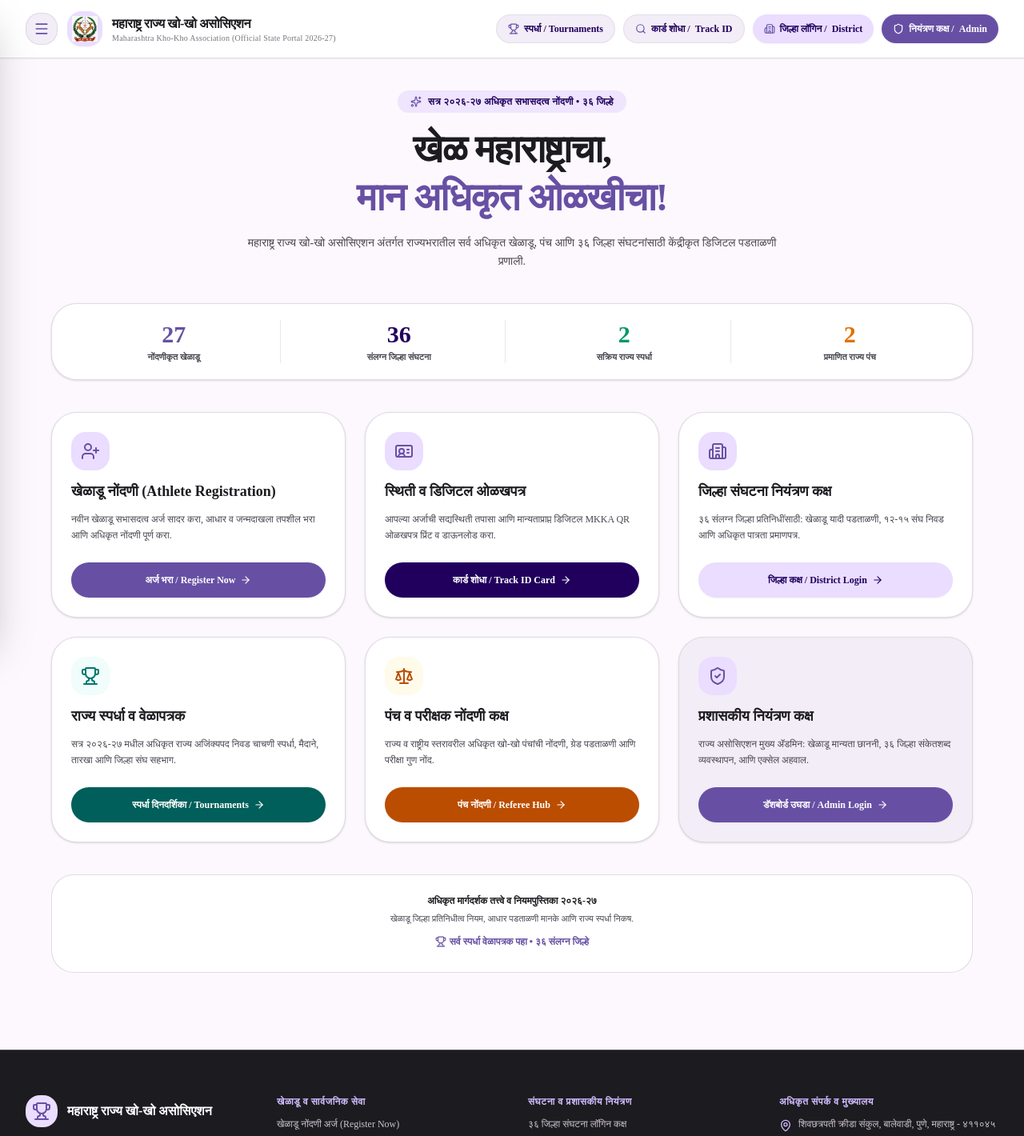
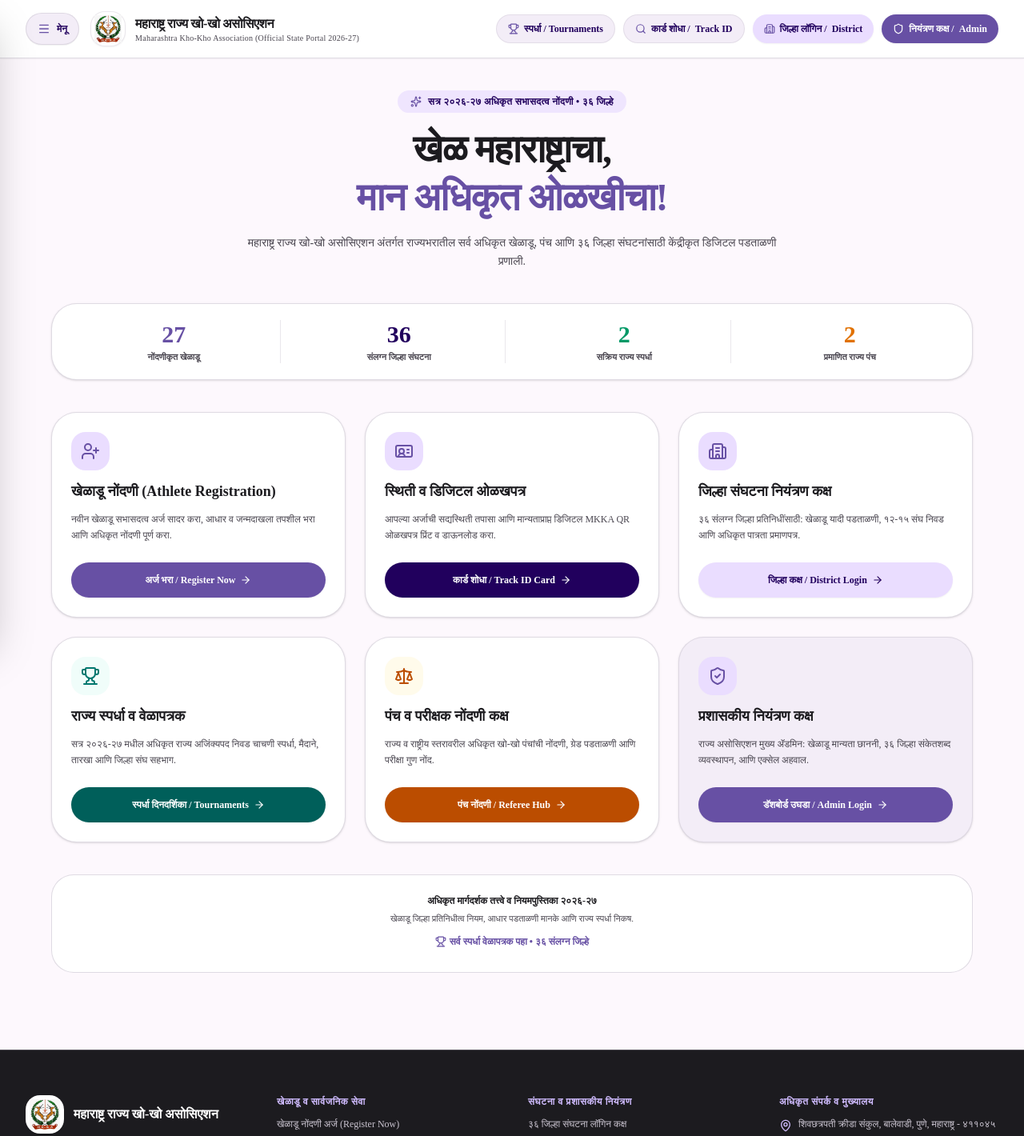
Before and after one commit to KshitijPilankar/mkka-portal, a Next.js app in the folder web/: page / in a window 1280 px wide. Shown: the top 1420 px of the page at 80% size. Built offline with nearby package versions, Linux system fonts and the light colour scheme; no server answers; the database is empty.

Commit message:
style(ui): refine navbar layout, integrate menu button pill, and ensure mkka-logo visibility across header, drawer and footer

```diff
--- a/web/src/components/navigation/AppFooter.tsx
+++ b/web/src/components/navigation/AppFooter.tsx
@@ -8,8 +8,6 @@
     ShieldCheck,
     Building2,
     Users,
-    Award,
-    ExternalLink,
 } from "lucide-react";
 
 export default function AppFooter() {
@@ -19,11 +17,15 @@
                 {/* 4-Column Grid */}
                 <div className="grid grid-cols-1 md:grid-cols-2 lg:grid-cols-4 gap-8 lg:gap-10">
 
-                    {/* Column 1: Association Brand & Info */}
+                    {/* Column 1: Association Brand with Official Logo */}
                     <div className="space-y-4">
                         <div className="flex items-center gap-3">
-                            <div className="w-10 h-10 rounded-2xl bg-[#EADDFF] flex items-center justify-center text-[#6750A4]">
-                                <Trophy className="w-6 h-6" />
+                            <div className="w-12 h-12 rounded-2xl bg-white p-1 border border-white/20 shadow-xs flex items-center justify-center shrink-0">
+                                <img
+                                    src="/mkka-logo.png"
+                                    alt="MKKA Logo"
+                                    className="w-full h-full object-contain"
+                                />
                             </div>
                             <h3 className="font-extrabold text-sm sm:text-base leading-snug">
                                 महाराष्ट्र राज्य खो-खो असोसिएशन
@@ -32,7 +34,7 @@
                         <p className="text-xs text-[#CAC4D0] leading-relaxed">
                             राज्यभरातील सर्व अधिकृत खो-खो खेळाडू, पंच आणि ३६ जिल्हा संघटनांसाठी केंद्रीयकृत डिजिटल पडताळणी व अजिंक्यपद व्यवस्थापन प्रणाली.
                         </p>
-                        <div className="inline-flex items-center gap-1.5 px-3 py-1.5 rounded-full bg-white/10 text-[11px] text-[#EADDFF] font-medium">
+                        <div className="inline-flex items-center gap-1.5 px-3 py-1.5 rounded-full bg-white/10 text-[11px] text-[#EADDFF] font-medium border border-white/10">
                             <ShieldCheck className="w-3.5 h-3.5 text-emerald-400" />
                             <span>मान्यताप्राप्त राज्य क्रीडा संघटना</span>
                         </div>
@@ -45,23 +47,23 @@
                         </h4>
                         <ul className="space-y-2 text-xs text-[#CAC4D0]">
                             <li>
-                                <Link href="/register" className="hover:text-white transition-colors flex items-center gap-1.5">
-                                    <span>खेळाडू नोंदणी अर्ज (Register Now)</span>
+                                <Link href="/register" className="hover:text-white transition-colors">
+                                    खेळाडू नोंदणी अर्ज (Register Now)
                                 </Link>
                             </li>
                             <li>
-                                <Link href="/track" className="hover:text-white transition-colors flex items-center gap-1.5">
-                                    <span>अर्ज स्थिती व QR ओळखपत्र (Track ID)</span>
+                                <Link href="/track" className="hover:text-white transition-colors">
+                                    अर्ज स्थिती व QR ओळखपत्र (Track ID)
                                 </Link>
                             </li>
                             <li>
-                                <Link href="/tournaments" className="hover:text-white transition-colors flex items-center gap-1.5">
-                                    <span>राज्य अजिंक्यपद स्पर्धा कॅलेंडर</span>
+                                <Link href="/tournaments" className="hover:text-white transition-colors">
+                                    राज्य अजिंक्यपद स्पर्धा कॅलेंडर
                                 </Link>
                             </li>
                             <li>
-                                <Link href="/officials/referees" className="hover:text-white transition-colors flex items-center gap-1.5">
-                                    <span>पंच व परीक्षक नोंदणी कक्ष (Referee Hub)</span>
+                                <Link href="/officials/referees" className="hover:text-white transition-colors">
+                                    पंच व परीक्षक नोंदणी कक्ष (Referee Hub)
                                 </Link>
                             </li>
                         </ul>
@@ -74,23 +76,23 @@
                         </h4>
                         <ul className="space-y-2 text-xs text-[#CAC4D0]">
                             <li>
-                                <Link href="/district/login" className="hover:text-white transition-colors flex items-center gap-1.5">
-                                    <span>३६ जिल्हा संघटना लॉगिन कक्ष</span>
+                                <Link href="/district/login" className="hover:text-white transition-colors">
+                                    ३६ जिल्हा संघटना लॉगिन कक्ष
                                 </Link>
                             </li>
                             <li>
-                                <Link href="/association/players/approvals" className="hover:text-white transition-colors flex items-center gap-1.5">
-                                    <span>खेळाडू नोंदणी छाननी व पडताळणी</span>
+                                <Link href="/association/players/approvals" className="hover:text-white transition-colors">
+                                    खेळाडू नोंदणी छाननी व पडताळणी
                                 </Link>
                             </li>
                             <li>
-                                <Link href="/association/tournaments" className="hover:text-white transition-colors flex items-center gap-1.5">
-                                    <span>अधिकृत स्पर्धा घोषणा व DOB मर्यादा</span>
+                                <Link href="/association/tournaments" className="hover:text-white transition-colors">
+                                    अधिकृत स्पर्धा घोषणा व DOB मर्यादा
                                 </Link>
                             </li>
                             <li>
-                                <Link href="/association/login" className="hover:text-white transition-colors flex items-center gap-1.5">
-                                    <span>प्रशासकीय नियंत्रण कक्ष (State Admin)</span>
+                                <Link href="/association/login" className="hover:text-white transition-colors">
+                                    प्रशासकीय नियंत्रण कक्ष (State Admin)
                                 </Link>
                             </li>
                         </ul>
--- a/web/src/components/navigation/AppNavbar.tsx
+++ b/web/src/components/navigation/AppNavbar.tsx
@@ -13,19 +13,16 @@
     UserPlus,
     Scale,
     Award,
-    FileText,
-    Phone,
     Home,
-    CheckCircle,
+    CheckCircle2,
     ChevronRight,
-    ExternalLink,
+    ShieldCheck,
 } from "lucide-react";
 
 export default function AppNavbar() {
     const [isOpen, setIsOpen] = useState(false);
     const pathname = usePathname();
 
-    // Close sidebar on route change or ESC key
     useEffect(() => {
         setIsOpen(false);
     }, [pathname]);
@@ -40,45 +37,42 @@
 
     return (
         <>
-            {/* 1. TOP STICKY PROFESSIONAL HEADER */}
+            {/* 1. PROFESSIONAL STICKY HEADER */}
             <header className="sticky top-0 z-40 w-full bg-white/95 backdrop-blur-md border-b border-[#CAC4D0]/60 shadow-xs">
-                <div className="max-w-7xl mx-auto px-4 sm:px-6 lg:px-8 h-18 flex items-center justify-between gap-3">
+                <div className="max-w-7xl mx-auto px-4 sm:px-6 lg:px-8 h-18 flex items-center justify-between gap-4">
 
-                    {/* Left: Hamburger Button + Association Brand */}
-                    <div className="flex items-center gap-3">
+                    {/* Brand Identity with Integrated Menu Trigger */}
+                    <div className="flex items-center gap-3.5">
                         <button
                             type="button"
                             onClick={() => setIsOpen(true)}
-                            aria-label="Open Navigation Menu"
-                            className="w-10 h-10 rounded-2xl bg-[#F3EDF7] hover:bg-[#EADDFF] flex items-center justify-center text-[#1C1B1F] transition-all cursor-pointer border border-[#CAC4D0]/50 active:scale-95"
+                            aria-label="Navigation Menu"
+                            className="inline-flex items-center gap-2 h-10 px-3.5 rounded-full bg-[#F3EDF7] hover:bg-[#EADDFF] text-[#21005D] text-xs font-bold transition-all border border-[#CAC4D0]/50 active:scale-95 cursor-pointer shadow-2xs"
                         >
-                            <Menu className="w-5 h-5 text-[#6750A4]" />
+                            <Menu className="w-4 h-4 text-[#6750A4]" />
+                            <span className="hidden sm:inline">मेनू</span>
                         </button>
 
                         <Link href="/" className="flex items-center gap-3 group">
-                            <div className="w-11 h-11 rounded-2xl bg-[#EADDFF] p-1.5 flex items-center justify-center shadow-xs group-hover:scale-105 transition-all">
+                            <div className="relative w-11 h-11 shrink-0 rounded-2xl bg-white p-1 flex items-center justify-center border border-[#CAC4D0]/40 shadow-xs group-hover:scale-105 transition-all">
                                 <img
-                                    src="/logo.png"
-                                    alt="MKKA Logo"
+                                    src="/mkka-logo.png"
+                                    alt="MKKA State Logo"
                                     className="w-full h-full object-contain"
-                                    onError={(e) => {
-                                        (e.target as HTMLElement).style.display = "none";
-                                    }}
                                 />
-                                <Trophy className="w-6 h-6 text-[#6750A4] hidden [div:has(>img[style*='display: none'])_&]:block" />
                             </div>
                             <div className="leading-tight">
-                                <span className="text-sm sm:text-base font-black text-[#1C1B1F] tracking-tight block">
+                                <span className="text-sm sm:text-base font-black text-[#1C1B1F] tracking-tight block group-hover:text-[#6750A4] transition-colors">
                                     महाराष्ट्र राज्य खो-खो असोसिएशन
                                 </span>
-                                <span className="text-[10px] text-[#79747E] font-medium tracking-wide hidden sm:block">
+                                <span className="text-[10px] text-[#49454F] font-medium tracking-wide hidden sm:block">
                                     Maharashtra Kho-Kho Association (Official State Portal 2026-27)
                                 </span>
                             </div>
                         </Link>
                     </div>
 
-                    {/* Right: Quick Action CTAs */}
+                    {/* Right Action CTAs */}
                     <nav className="flex items-center gap-2 sm:gap-2.5">
                         <Link
                             href="/tournaments"
@@ -118,46 +112,48 @@
                 </div>
             </header>
 
-            {/* 2. GEMINI-STYLE COLLAPSIBLE SIDEBAR DRAWER */}
-            {/* Backdrop Overlay */}
+            {/* 2. GEMINI-STYLE COLLAPSIBLE SIDEBAR */}
             <div
                 className={`fixed inset-0 z-50 bg-black/60 backdrop-blur-xs transition-opacity duration-300 ${isOpen ? "opacity-100 pointer-events-auto" : "opacity-0 pointer-events-none"
                     }`}
                 onClick={() => setIsOpen(false)}
             />
 
-            {/* Sliding Sidebar Panel */}
             <aside
-                className={`fixed top-0 left-0 z-50 h-full w-[300px] sm:w-[340px] bg-[#FDF8FD] border-r border-[#CAC4D0]/70 shadow-2xl flex flex-col justify-between transition-transform duration-300 ease-in-out ${isOpen ? "translate-x-0" : "-translate-x-full"
+                className={`fixed top-0 left-0 z-50 h-full w-[310px] sm:w-[350px] bg-[#FDF8FD] border-r border-[#CAC4D0]/70 shadow-2xl flex flex-col justify-between transition-transform duration-300 ease-in-out ${isOpen ? "translate-x-0" : "-translate-x-full"
                     }`}
             >
-                {/* Sidebar Header */}
+                {/* Sidebar Header with Visible Official Logo */}
                 <div className="p-4 border-b border-[#CAC4D0]/60 flex items-center justify-between bg-white">
-                    <div className="flex items-center gap-2.5">
-                        <div className="w-9 h-9 rounded-xl bg-[#EADDFF] flex items-center justify-center text-[#6750A4]">
-                            <Trophy className="w-5 h-5" />
+                    <div className="flex items-center gap-3">
+                        <div className="w-10 h-10 rounded-2xl bg-white p-1 border border-[#CAC4D0]/40 shadow-xs flex items-center justify-center shrink-0">
+                            <img
+                                src="/mkka-logo.png"
+                                alt="MKKA Logo"
+                                className="w-full h-full object-contain"
+                            />
                         </div>
-                        <div>
+                        <div className="leading-tight">
                             <span className="text-xs font-black text-[#1C1B1F] block">
-                                MKKA Digital Portal
+                                महाराष्ट्र राज्य खो-खो असोसिएशन
                             </span>
                             <span className="text-[10px] text-[#79747E] font-medium block">
-                                सत्र २०२६-२७ अधिकृत नियंत्रण
+                                सत्र २०२६-२७ अधिकृत नियंत्रण कक्ष
                             </span>
                         </div>
                     </div>
 
                     <button
                         onClick={() => setIsOpen(false)}
+                        aria-label="Close menu"
                         className="w-8 h-8 rounded-full bg-[#F3EDF7] hover:bg-[#EADDFF] flex items-center justify-center text-[#1C1B1F] transition-all cursor-pointer"
                     >
                         <X className="w-4 h-4" />
                     </button>
                 </div>
 
-                {/* Sidebar Navigation Items */}
-                <div className="flex-1 overflow-y-auto p-4 space-y-6">
-
+                {/* Navigation Items */}
+                <div className="flex-1 overflow-y-auto p-4 space-y-5">
                     {/* Main Services */}
                     <div>
                         <span className="text-[10px] font-bold text-[#6750A4] uppercase tracking-wider px-3 block mb-1.5">
@@ -207,7 +203,7 @@
                         </div>
                     </div>
 
-                    {/* District & Officials Sections */}
+                    {/* Districts & Officials */}
                     <div>
                         <span className="text-[10px] font-bold text-[#6750A4] uppercase tracking-wider px-3 block mb-1.5">
                             संघटना व अधिकारी कक्ष
@@ -265,10 +261,10 @@
                     </div>
                 </div>
 
-                {/* Sidebar Footer Info */}
+                {/* Sidebar Footer */}
                 <div className="p-4 border-t border-[#CAC4D0]/60 bg-white space-y-2 text-xs">
                     <div className="flex items-center gap-2 text-[#49454F] text-[11px]">
-                        <CheckCircle className="w-4 h-4 text-emerald-600 shrink-0" />
+                        <CheckCircle2 className="w-4 h-4 text-emerald-600 shrink-0" />
                         <span>महाराष्ट्र राज्य अधिकृत क्रीडा नोंदणी</span>
                     </div>
                     <p className="text-[10px] text-[#79747E] font-mono">
```
